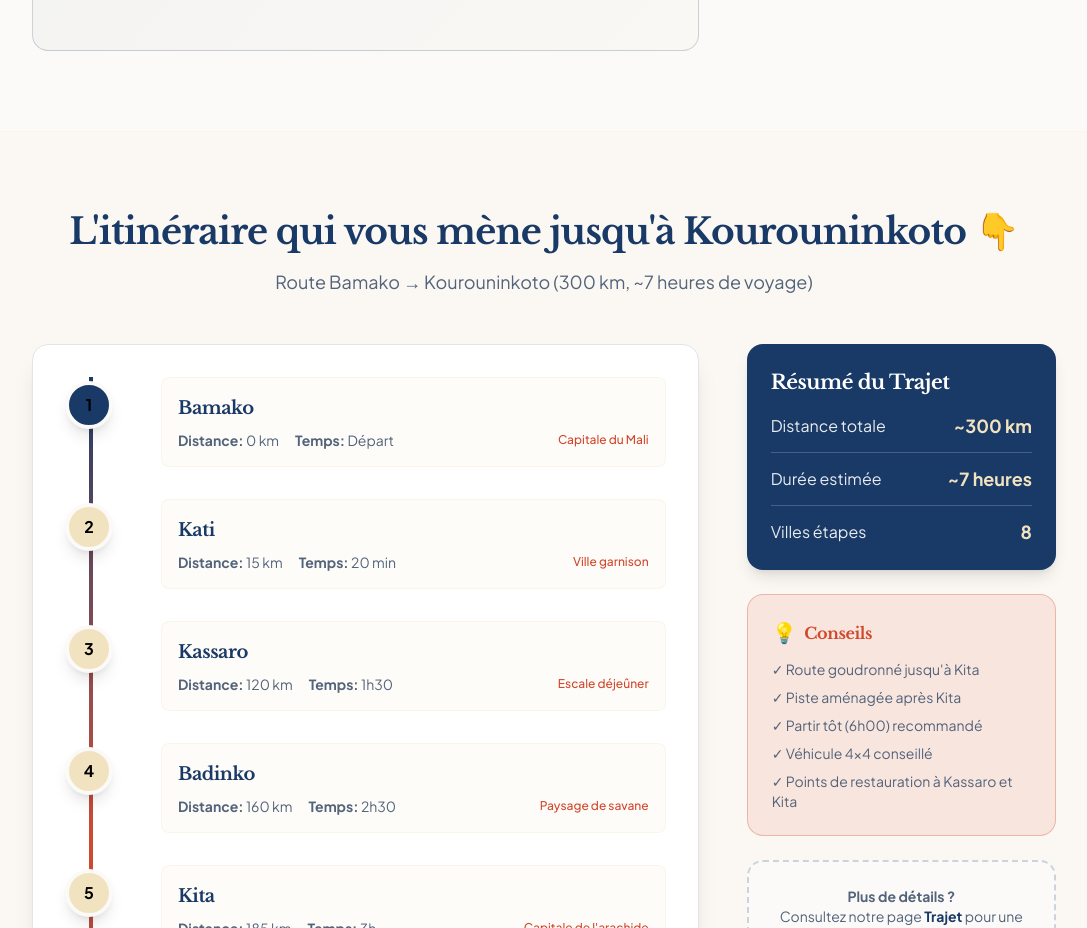
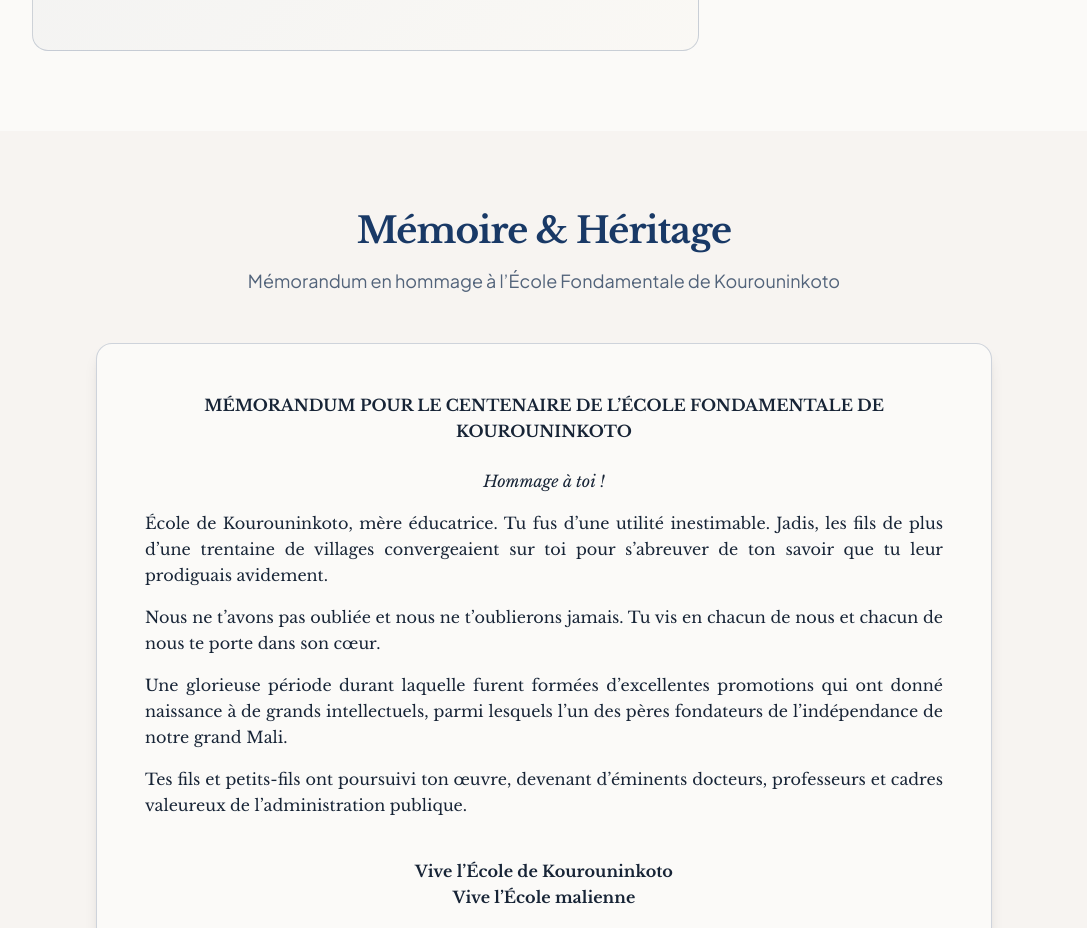
Before and after one commit to Modibo-Keita/EduCentenaire, a React (Vite) app: page / in a window 1280 px wide. Shown: the part 2700-3628 px from the top of the page, without its empty margins (96-1183 px from the left). Built offline with nearby package versions, Linux system fonts and the light colour scheme.

Commit message:
integration du memorandum

```diff
--- a/src/pages/home.tsx
+++ b/src/pages/home.tsx
@@ -146,6 +146,67 @@ export default function Home() {
       {/* Committee Section */}
       <Committee />
 
+      {/* memorandum */}
+      <section className="py-20 bg-muted/40">
+        <div className="container mx-auto px-4">
+          <div className="max-w-4xl mx-auto">
+            {/* Titre */}
+            <div className="text-center mb-12">
+              <h2 className="text-3xl md:text-4xl font-serif font-bold text-primary mb-4">
+                Mémoire & Héritage
+              </h2>
+              <p className="text-muted-foreground text-lg">
+                Mémorandum en hommage à l’École Fondamentale de Kourouninkoto
+              </p>
+            </div>
+
+            {/* Carte mémorandum */}
+            <div className="bg-background border border-primary/20 rounded-2xl shadow-lg p-8 md:p-12 font-serif leading-relaxed text-foreground">
+              <p className="text-center font-bold mb-6">
+                MÉMORANDUM POUR LE CENTENAIRE DE L’ÉCOLE FONDAMENTALE DE
+                KOUROUNINKOTO
+              </p>
+
+              <div className="space-y-4 text-justify">
+                <p className="italic text-center">Hommage à toi !</p>
+
+                <p>
+                  École de Kourouninkoto, mère éducatrice. Tu fus d’une utilité
+                  inestimable. Jadis, les fils de plus d’une trentaine de
+                  villages convergeaient sur toi pour s’abreuver de ton savoir
+                  que tu leur prodiguais avidement.
+                </p>
+
+                <p>
+                  Nous ne t’avons pas oubliée et nous ne t’oublierons jamais. Tu
+                  vis en chacun de nous et chacun de nous te porte dans son
+                  cœur.
+                </p>
+
+                <p>
+                  Une glorieuse période durant laquelle furent formées
+                  d’excellentes promotions qui ont donné naissance à de grands
+                  intellectuels, parmi lesquels l’un des pères fondateurs de
+                  l’indépendance de notre grand Mali.
+                </p>
+
+                <p>
+                  Tes fils et petits-fils ont poursuivi ton œuvre, devenant
+                  d’éminents docteurs, professeurs et cadres valeureux de
+                  l’administration publique.
+                </p>
+
+                <p className="font-semibold text-center pt-6">
+                  Vive l’École de Kourouninkoto
+                  <br />
+                  Vive l’École malienne
+                </p>
+              </div>
+            </div>
+          </div>
+        </div>
+      </section>
+
       {/* Journey Map Section */}
       <JourneyMap />
 
```
